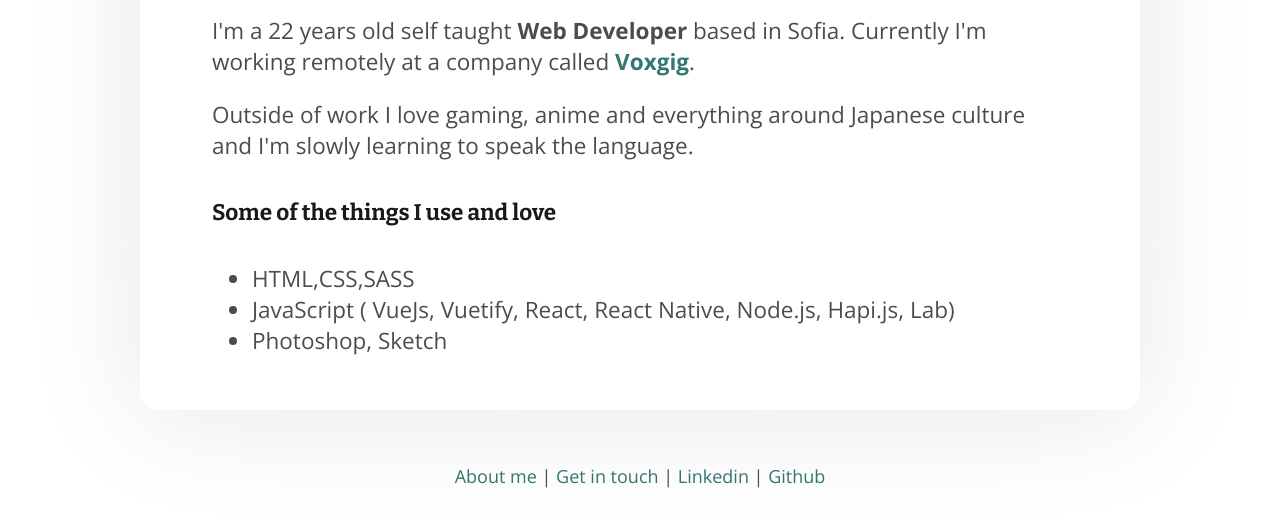
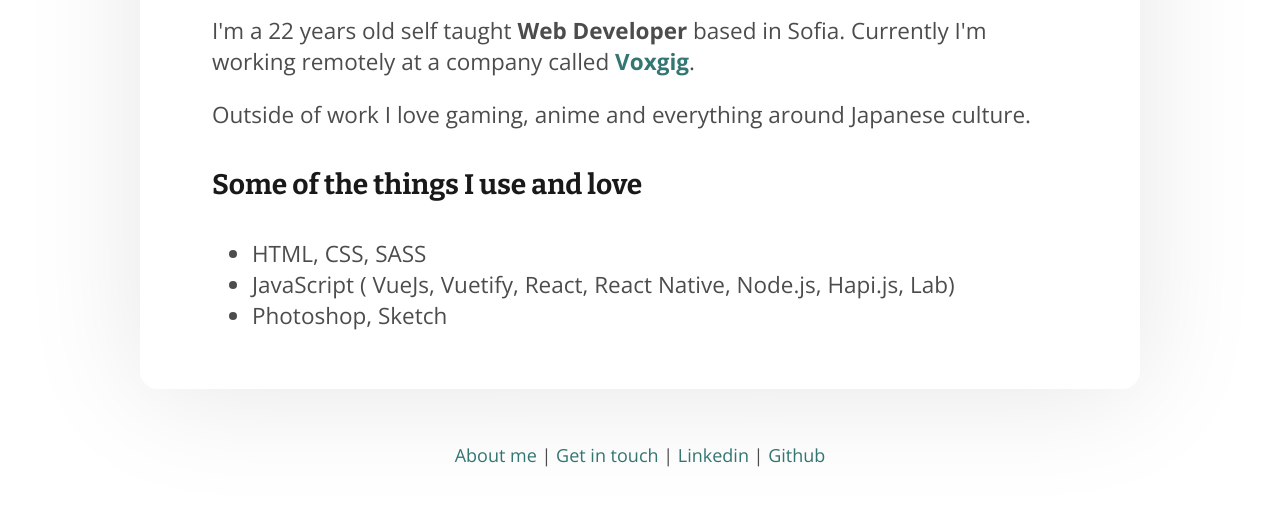
Before and after one commit to terziev1/blog, a Gatsby site: page /about in a window 1280 px wide. Shown: the part 262-788 px from the top of the page. Built offline with nearby package versions, Linux system fonts and the light colour scheme; Gatsby itself is replaced by a stand-in of ours; some packages are replaced by stand-ins of ours.

Commit message:
copy changes

```diff
--- a/src/pages/about.js
+++ b/src/pages/about.js
@@ -13,6 +13,7 @@ const Content = styled.div`
   box-shadow: 0 4px 120px rgba(0, 0, 0, 0.1);
   border-radius: 1rem;
   padding: 2rem 4rem;
+  font-size:1.25em;
   background-color: ${props => props.theme.colors.bg};
   z-index: 9000;
   margin-top: -3rem;
@@ -38,9 +39,9 @@ const Content = styled.div`
       }
     }
   }
-  p,li{
-    font-size:1.25em
-}
+  h5{
+    margin-bottom:0;
+  }
 `
 
 const About = () => (
@@ -53,13 +54,31 @@ const About = () => (
       <Content>
         <h1>About me:</h1>
         <p>I'm a 22 years old self taught <b>Web Developer</b> based in Sofia. Currently I'm working remotely at a company called <a href="https://www.voxgig.com/"><b>Voxgig</b></a>. </p>
-        <p>Outside of work I love gaming, anime and everything around Japanese culture and I'm slowly learning to speak the language.</p>
-        <h5>Some of the things I use and love</h5>
+        <p>Outside of work I love gaming, anime and everything around Japanese culture.</p>
+        <h4>Some of the things I use and love</h4>
         <ul>
-            <li>HTML,CSS,SASS</li>
+            <li>HTML, CSS, SASS</li>
             <li>JavaScript ( VueJs, Vuetify, React, React Native, Node.js, Hapi.js, Lab)</li>
             <li>Photoshop, Sketch</li>
         </ul>
+        {/* <h4>My experience so far:</h4>
+        <ul>
+          <li>
+            <h5><a>Prodesign</a></h5>
+            <p>Translated design team’s UX wireframes and mockups into responsive, interactive features, using HTML/CSS and JavaScript.</p>
+            <p>Created and implemented a custom CSS grid system, with CSS media queries for mobile responsiveness.</p>
+            <p>Participated in projects in all stages of the product life cycle.</p>
+            <p>Leveraged web frameworks to consistently complete product deliverables ahead of schedule. Automated image optimization, using Gulp and minified JS and CSS.</p>
+          </li>
+          <li>
+            <h5><a>Popertee</a></h5>
+            <p>Reworked the whole website improving the user experience and speed of the website.</p>
+            <p>Made the product mobile friendly.</p>
+            <p>Participated in the creation of a custom CMS for the company.</p>
+            <p>Worked closely with the management with ideas on improving the products features.</p>
+            <p>Maintained and wrote python web-scrapers.</p>
+          </li>
+        </ul> */}
       </Content>
     </Wrapper>
   </Layout>
```
